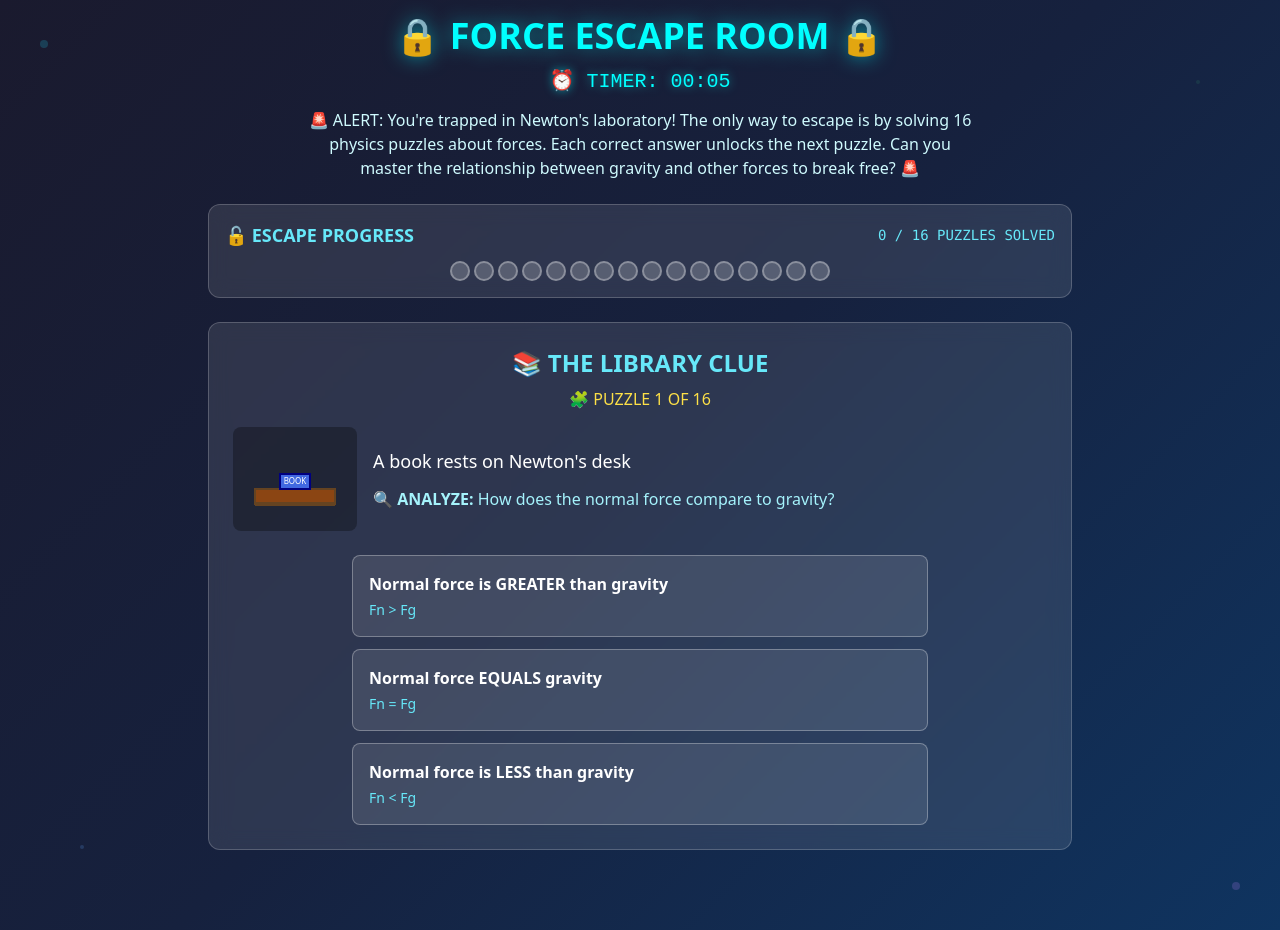
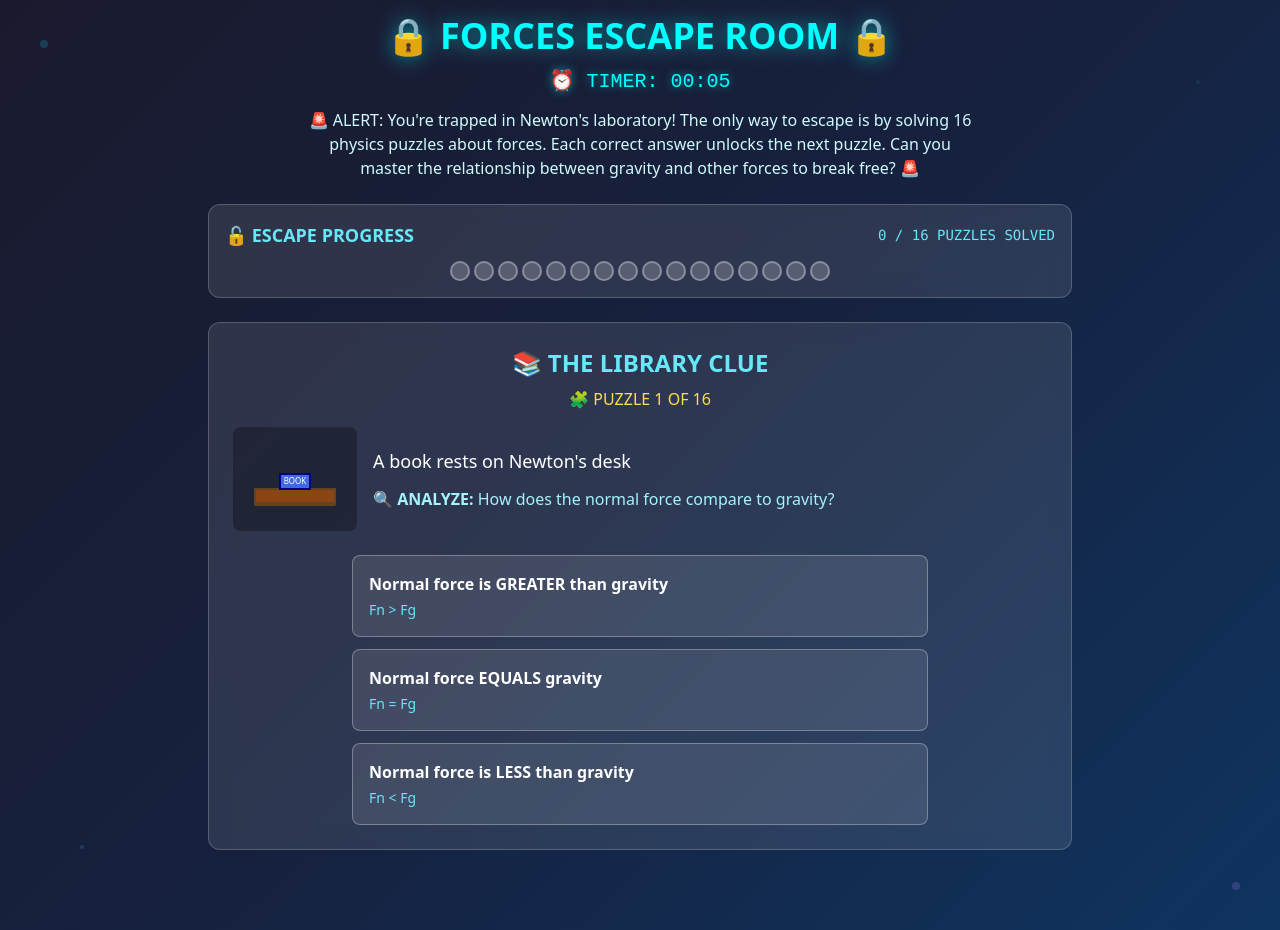
Before and after one commit to liamdd14/escape-room, a plain HTML site: page index.html in a window 1280 px wide. Drawn offline with nearby package versions, Linux system fonts and the light colour scheme.

Commit message:
Update index.html

```diff
--- a/index.html
+++ b/index.html
@@ -3,7 +3,7 @@
  <head>
   <meta charset="UTF-8">
   <meta name="viewport" content="width=device-width, initial-scale=1.0">
-  <title>Physics Force Escape Room</title>
+  <title>Forces Escape Room</title>
   <script src="/_sdk/element_sdk.js"></script>
   <script src="https://cdn.tailwindcss.com"></script>
   <style>
@@ -131,7 +131,7 @@
   </div>
   <main class="container mx-auto px-4 py-4 max-w-4xl relative z-10 min-h-full"><!-- Header -->
    <header class="text-center mb-6">
-    <h1 id="room-title" class="text-3xl md:text-4xl font-bold mb-3 glitch" style="color: #00ffff; text-shadow: 0 0 20px rgba(0, 255, 255, 0.5);">🔒 FORCE ESCAPE ROOM 🔒</h1>
+    <h1 id="room-title" class="text-3xl md:text-4xl font-bold mb-3 glitch" style="color: #00ffff; text-shadow: 0 0 20px rgba(0, 255, 255, 0.5);">🔒 FORCES ESCAPE ROOM 🔒</h1>
     <div class="escape-timer text-lg md:text-xl mb-3">
      ⏰ TIMER: <span id="timer">∞</span>
     </div>
```
